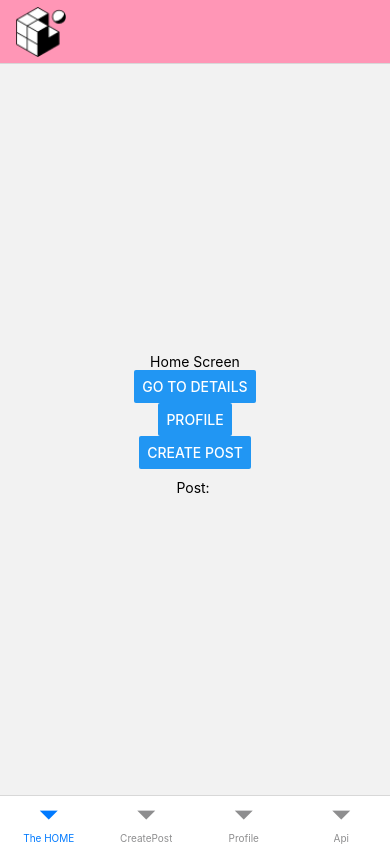
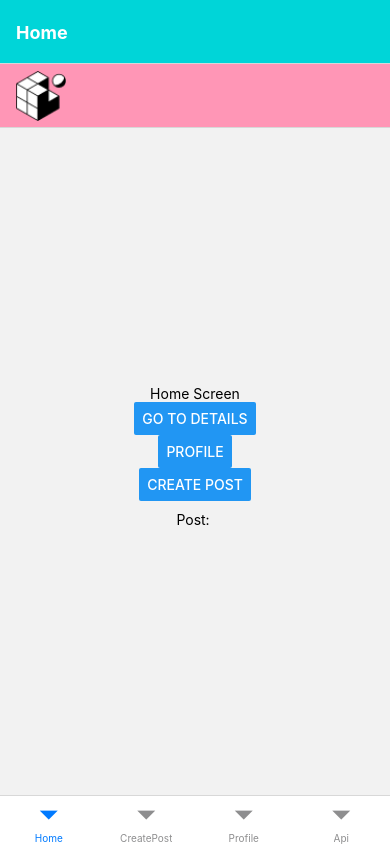
Before and after one commit to ShadowsHood/gam-Otech, a React Native app: screen /Home in a window 390 px wide. Built offline with nearby package versions, Linux system fonts and the light colour scheme.

Commit message:
Navigation

```diff
--- a/App.js
+++ b/App.js
@@ -23,12 +23,25 @@ function LogoTitle() {
   );
 }
 
+const HomeStack = createNativeStackNavigator();
+function HomeStackScreen() {
+ return (
+  <HomeStack.Navigator>
+    <HomeStack.Screen name="Home" component={HomeScreen} options={{
+      title: 'The HOME',
+      headerStyle: {
+        backgroundColor: '#ff96b6',
+      },
+      headerTitle: () => <LogoTitle/>
+      }}></HomeStack.Screen>
+    <HomeStack.Screen name="Details" component={DetailsScreen} />
+  </HomeStack.Navigator>
+  );
+}
+
 function App() {
   return (
     <NavigationContainer>
-
-
-
 
       {/* navigateur en tabs */}
 
@@ -44,16 +57,9 @@ function App() {
         }}
       >
 
-        <Tab.Screen name="Home" component={HomeScreen} options={{
-          title: 'The HOME',
-          headerStyle: {
-            backgroundColor: '#ff96b6',
-          },
-          headerTitle: () => <LogoTitle/>
-          }}>
-          {/* A REVOIR PLUS TARD */}
-          {/* {(props) => <HomeScreen {...props} extraData={someData} />} */}
-        </Tab.Screen>
+
+        <Tab.Screen name="Home" component={HomeStackScreen} />
+
         <Tab.Screen name="CreatePost" component={CreatePostScreen} />
 
         <Tab.Screen
--- a/src/screens/DetailsScreen.jsx
+++ b/src/screens/DetailsScreen.jsx
@@ -15,9 +15,9 @@ function DetailsScreen({ route, navigation }) {
         <Button
             title="Go to Details... again"
             onPress={() =>
-            navigation.push('Details', {
-                itemId: Math.floor(Math.random() * 100),
-            })
+              navigation.push('Details', {
+                  itemId: Math.floor(Math.random() * 100),
+              })
             }
         />
         <Button title="Go to Home" onPress={() => navigation.navigate('Home')} />
```
